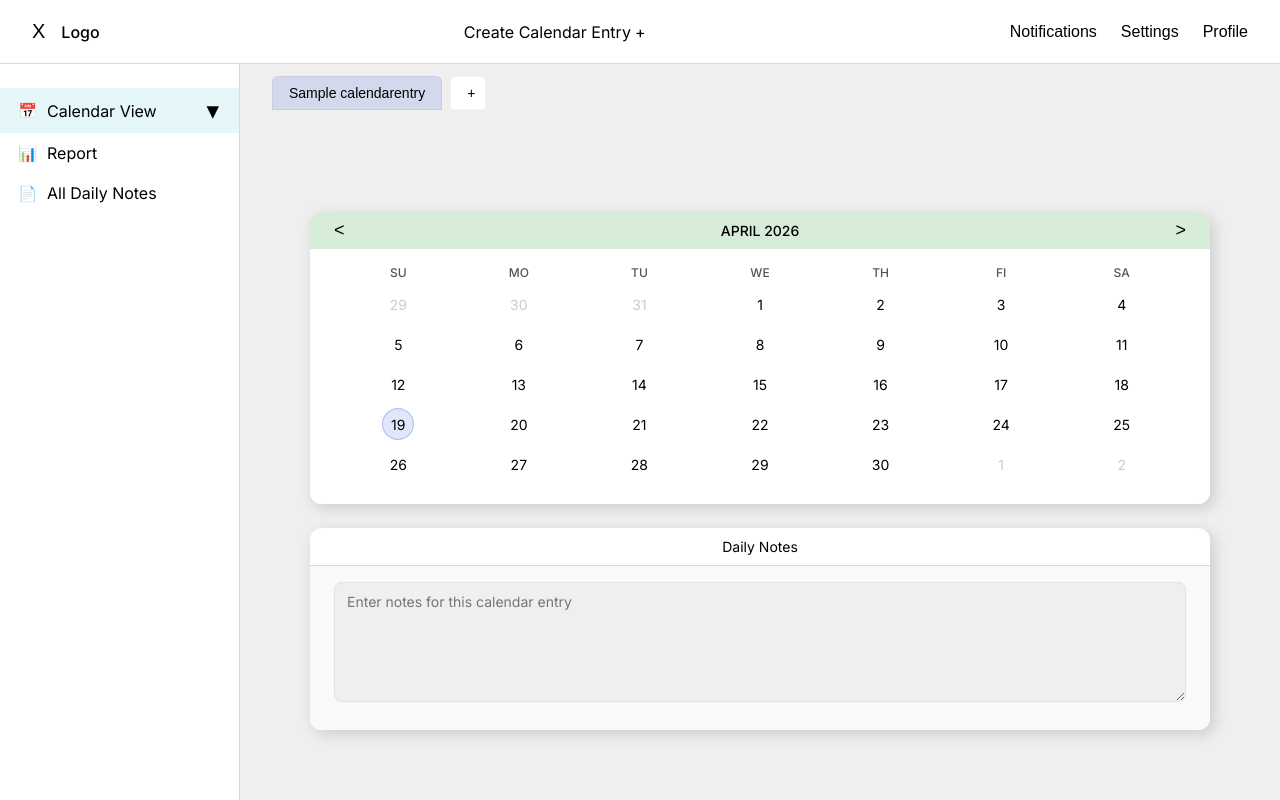
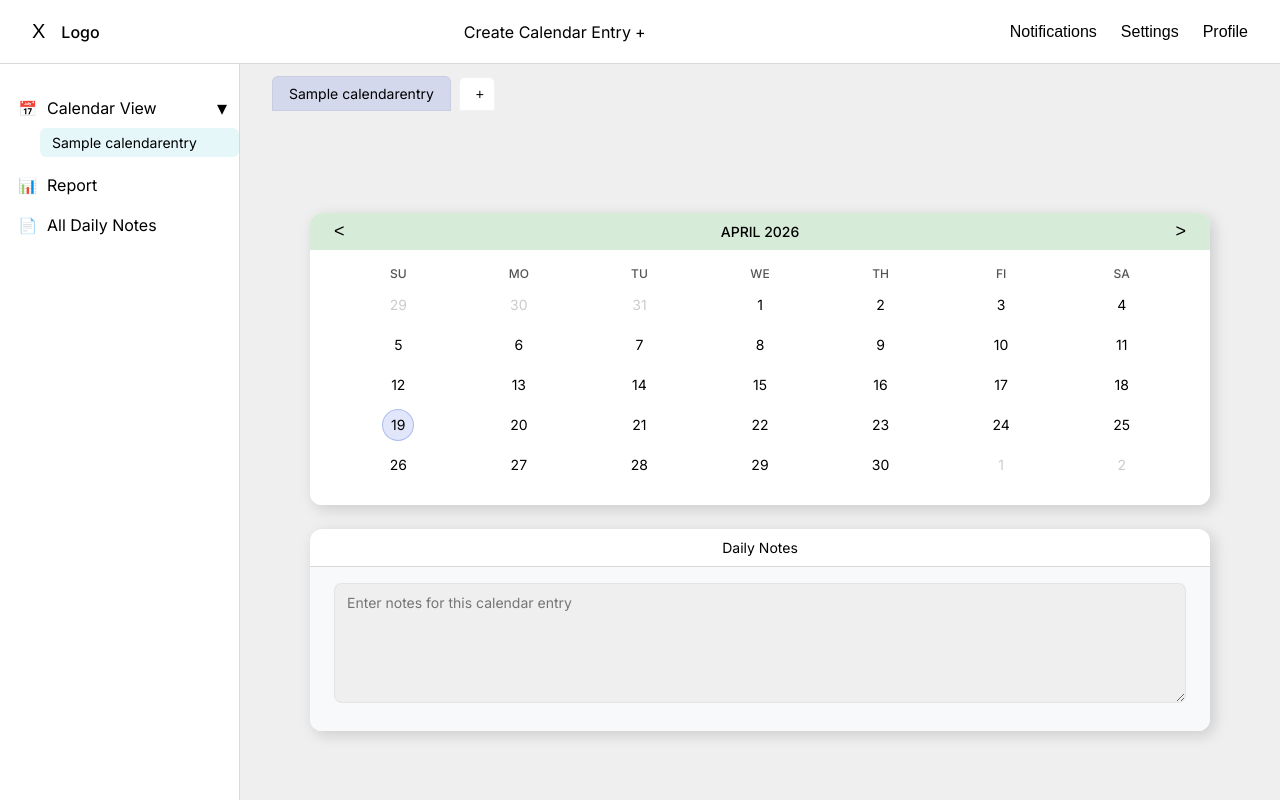
Before and after one commit to Babajideshadare/one_kalenda, a Django app: page /?entry_id=2 in a window 1280 px wide. Run offline with Django 5.2, Linux system fonts and the light colour scheme; tables that the repository leaves empty hold one stand-in row (values such as "Sample post").

Commit message:
Add nested CalendarEntry list under Calendar View and sync with tabs

```diff
--- a/static/css/styles.css
+++ b/static/css/styles.css
@@ -116,20 +116,20 @@ body {
     flex-direction: column;
 }
 
-/* Sidebar items */
+/* Sidebar general item */
 .sidebar-item {
     display: flex;
     align-items: center;
     gap: 12px;
     padding: 10px 20px;
     text-decoration: none;
-    color: #000000;           /* texts: 000000 */
+    color: #000000;
     font-size: 16px;
 }
 
-/* Active state: blue selector button on sidebar: cbeef3, 47% */
-.sidebar-item.active {
-    background-color: rgba(203, 238, 243, 0.47);
+/* Calendar View header item */
+.sidebar-calendar-header {
+    padding-right: 12px;
 }
 
 /* Sidebar icons */
@@ -143,14 +143,44 @@ body {
     color: #000000;
 }
 
-/* Dropdown icon size */
-.sidebar-dropdown {
+/* Dropdown toggle button */
+.sidebar-entries-toggle {
     margin-left: auto;
-    font-size: 25px;          /* dropdown icon: 25px by 25px */
+    background: none;
+    border: none;
+    font-size: 20px;          /* dropdown icon: 25px visually */
     line-height: 1;
+    cursor: pointer;
 }
 
-/* Hover effect */
+/* Nested CalendarEntry list under Calendar View */
+.sidebar-entries {
+    display: flex;
+    flex-direction: column;
+    margin-left: 40px;        /* indent nested entries */
+    margin-bottom: 8px;
+}
+
+/* Individual nested entry */
+.sidebar-entry {
+    padding: 6px 12px;
+    border-radius: 6px;
+    text-decoration: none;
+    color: #000000;
+    font-size: 14px;
+}
+
+/* Active nested entry highlight: cbeef3, 47% */
+.sidebar-entry.active {
+    background-color: rgba(203, 238, 243, 0.47);
+}
+
+/* Collapsed state for nested entries */
+.sidebar-entries.collapsed {
+    display: none;
+}
+
+/* Hover effect for top-level items */
 .sidebar-item:hover {
     background-color: rgba(0, 0, 0, 0.03);
 }
@@ -189,6 +219,7 @@ body {
     font-size: 14px;
     color: #000000;
     cursor: pointer;
+    text-decoration: none;
 }
 
 /* Active tab: 3b5bdb, 15% */
@@ -272,13 +303,13 @@ body {
 .notes-card {
     background-color: #ffffff;
     border-radius: 12px;
-    box-shadow: 4px 4px 15px rgba(0, 0, 0, 0.15); /* x:4, y:4, blur:15, colour:000000, 15% */
+    box-shadow: 4px 4px 15px rgba(0, 0, 0, 0.15); /* x:4, y:4, blur:15 */
     overflow: hidden;
 }
 
 /* Calendar header (green strip with month + nav) */
 .calendar-header {
-    background-color: #d7ecd8; /* approximate soft green, can tweak to exact */
+    background-color: #d7ecd8; /* approximate soft green */
     display: flex;
     align-items: center;
     justify-content: space-between;
@@ -358,7 +389,7 @@ body {
     min-height: 120px;
     border-radius: 8px;
     border: 0.5px solid rgba(0, 0, 0, 0.05);
-    background-color: #efefef; /* rename box / input bg */
+    background-color: #efefef;
     padding: 10px 12px;
     font-family: inherit;
     font-size: 14px;
--- a/templates/base.html
+++ b/templates/base.html
@@ -40,11 +40,31 @@
         <!-- Sidebar -->
         <aside class="sidebar" id="sidebar">
             <nav class="sidebar-nav">
-                <a href="#" class="sidebar-item active">
+
+                <!-- Calendar View header with dropdown -->
+                <div class="sidebar-item sidebar-calendar-header">
                     <span class="sidebar-icon">📅</span>
                     <span class="sidebar-label">Calendar View</span>
-                    <span class="sidebar-dropdown">▾</span>
+                    <button class="sidebar-entries-toggle" id="calendarEntriesToggle" type="button">
+                        ▾
+                    </button>
+                </div>
+
+                <!-- Nested list of CalendarEntry items -->
+                <div class="sidebar-entries" id="calendarEntriesList">
+                    {% for entry in entries %}
+                        <a
+                            href="/?entry_id={{ entry.id }}"
+                            class="sidebar-entry {% if entry == active_entry %}active{% endif %}"
+                        >
+                            {{ entry.name }}
                         </a>
+                    {% empty %}
+                        <!-- no entries yet: nothing here -->
+                    {% endfor %}
+                </div>
+
+                <!-- Other sections -->
                 <a href="#" class="sidebar-item">
                     <span class="sidebar-icon">📊</span>
                     <span class="sidebar-label">Report</span>
@@ -60,19 +80,17 @@
         <main class="content-wrapper">
             <!-- Tab row driven by CalendarEntry -->
             <div class="tab-bar">
-                {% if entries %}
                 {% for entry in entries %}
-                        <button
+                    <a
+                        href="/?entry_id={{ entry.id }}"
                         class="tab-item {% if entry == active_entry %}active{% endif %}"
-                            type="button"
                         data-entry-id="{{ entry.id }}"
                     >
                         {{ entry.name }}
-                        </button>
+                    </a>
+                {% empty %}
+                    <!-- no named tabs when there are no entries -->
                 {% endfor %}
-                {% else %}
-                    <!-- No entries yet: show no tab names, just placeholder if you want -->
-                {% endif %}
                 <button class="tab-item tab-add" type="button">+</button>
             </div>
 
```
Also changed, not shown: static/js/sidebar.js (+8 -31 lines). Lines whose indentation alone changed are shown as unchanged.
